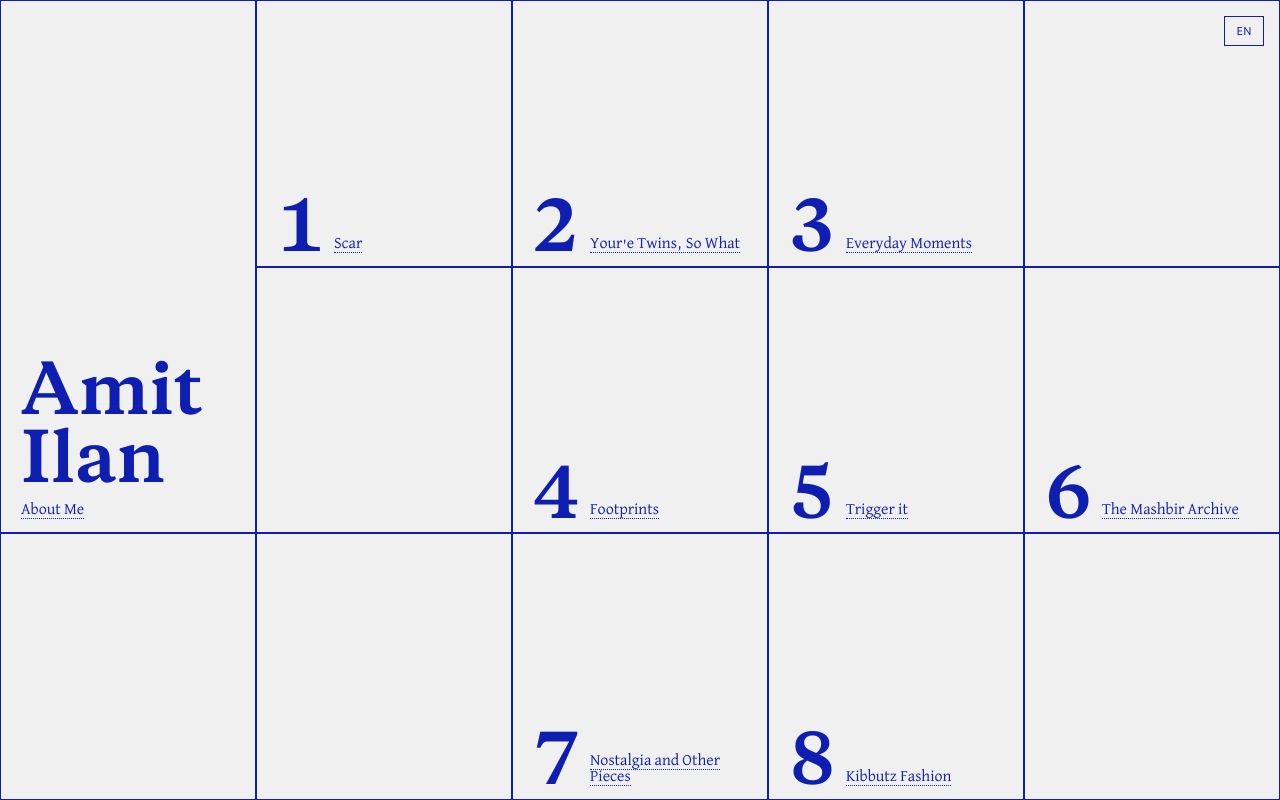
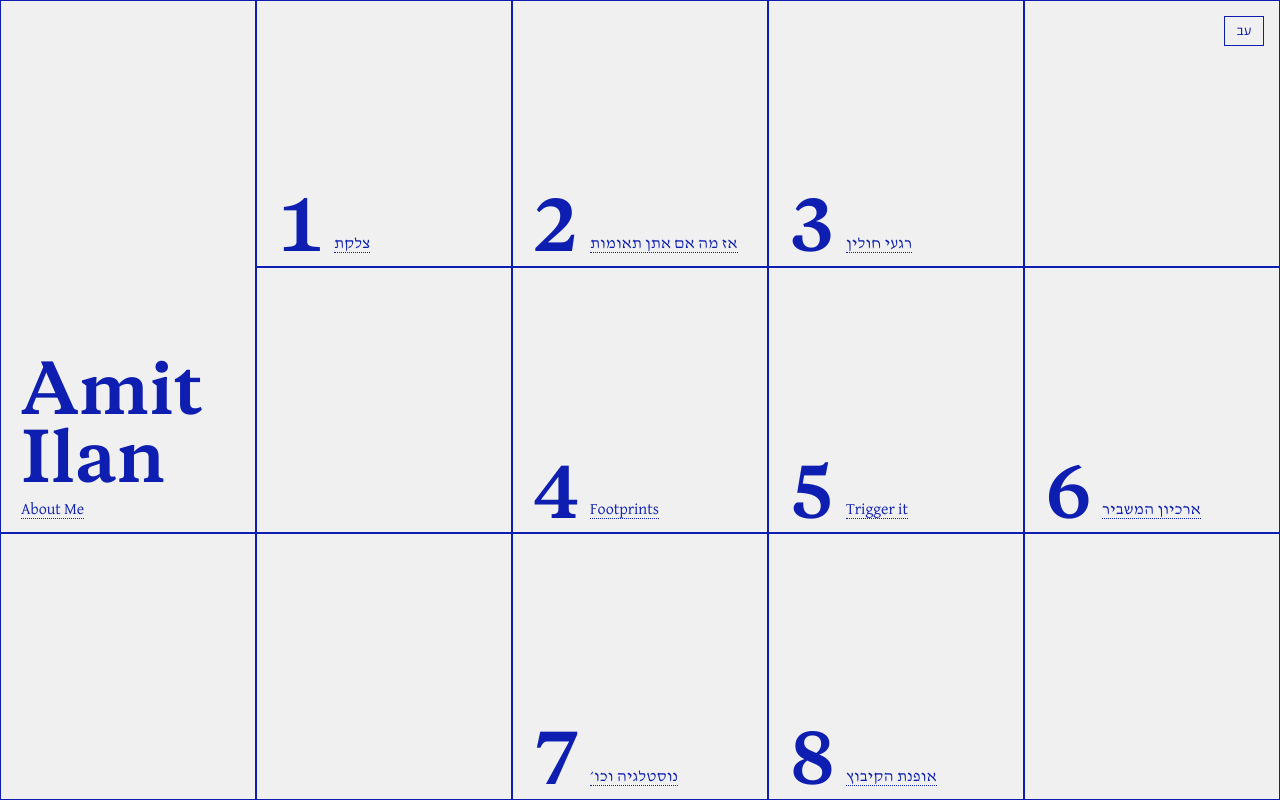
Before and after one commit to amitilan17/Portfolio, a React (Create React App) app: page / in a window 1280 px wide. Built offline with nearby package versions, Linux system fonts and the light colour scheme.

Commit message:
Change default language

```diff
--- a/src/App.js
+++ b/src/App.js
@@ -6,7 +6,7 @@ import Popup from "./components/Popup/Popup";
 const App = () => {
     const [activeCell, setActiveCell] = useState(null);
     const [isAboutCellOpen, setIsAboutCellOpen] = useState(false);
-    const [isHeb, setIsHeb] = useState(false);
+    const [isHeb, setIsHeb] = useState(true);
     const [isDropdownOpen, setIsDropdownOpen] = useState(false);
 
     const grid = !isAboutCellOpen ?
```
